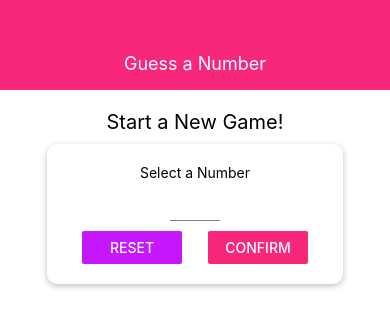
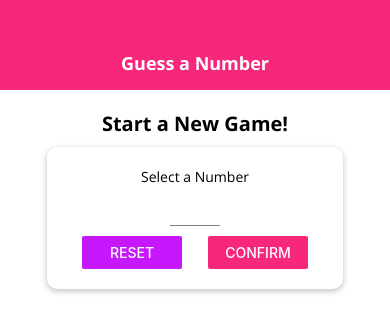
Before and after one commit to f0ll0wthewhiterabbit/guess-a-number, a React Native app: screen / in a window 390 px wide. Shown: the top 332 px of the page. Built offline with nearby package versions, Linux system fonts and the light colour scheme.

Commit message:
Switch to custom fonts

```diff
--- a/App.js
+++ b/App.js
@@ -1,14 +1,34 @@
 import React, { useState } from 'react'
 import { StyleSheet, View } from 'react-native'
+import * as Font from 'expo-font'
+import { AppLoading } from 'expo'
 
 import Header from './components/Header'
 import StartGameScreen from './screens/StartGameScreen'
 import GameScreen from './screens/GameScreen'
 import GameOverScreen from './screens/GameOverScreen'
 
+const fetchFonts = () => {
+  return Font.loadAsync({
+    'open-sans': require('./assets/fonts/OpenSans-Regular.ttf'),
+    'open-sans-bold': require('./assets/fonts/OpenSans-Bold.ttf'),
+  })
+}
+
 export default function App() {
   const [userNumber, setUserNumber] = useState()
   const [guessRounds, setGuessRounds] = useState(0)
+  const [dataLoaded, setDataLoaded] = useState(false)
+
+  if (!dataLoaded) {
+    return (
+      <AppLoading
+        startAsync={fetchFonts}
+        onFinish={() => setDataLoaded(true)}
+        onError={err => console.log(err)}
+      />
+    )
+  }
 
   const configureNewGameHandler = () => {
     setGuessRounds(0)
--- /dev/null
+++ b/components/BodyText.js
@@ -0,0 +1,14 @@
+import React from 'react'
+import { StyleSheet, Text, View } from 'react-native'
+
+const BodyText = ({ style, children }) => {
+  return <Text style={{ ...styles.body, ...style }}>{children}</Text>
+}
+
+const styles = StyleSheet.create({
+  body: {
+    fontFamily: 'open-sans',
+  },
+})
+
+export default BodyText
--- a/components/Header.js
+++ b/components/Header.js
@@ -1,12 +1,13 @@
 import React from 'react'
-import { StyleSheet, View, Text } from 'react-native'
+import { StyleSheet, View } from 'react-native'
 
 import Colors from '../constants/colors'
+import TitleText from './TitleText'
 
 const Header = ({ title }) => {
   return (
     <View style={styles.header}>
-      <Text style={styles.headerTitle}>{title}</Text>
+      <TitleText style={styles.headerTitle}>{title}</TitleText>
     </View>
   )
 }
@@ -22,7 +23,6 @@
   },
   headerTitle: {
     color: 'white',
-    fontSize: 18,
   },
 })
 
--- /dev/null
+++ b/components/TitleText.js
@@ -0,0 +1,15 @@
+import React from 'react'
+import { StyleSheet, Text, View } from 'react-native'
+
+const TitleText = ({ style, children }) => {
+  return <Text style={{ ...styles.title, ...style }}>{children}</Text>
+}
+
+const styles = StyleSheet.create({
+  title: {
+    fontFamily: 'open-sans-bold',
+    fontSize: 18,
+  },
+})
+
+export default TitleText
--- a/screens/GameOverScreen.js
+++ b/screens/GameOverScreen.js
@@ -1,12 +1,14 @@
 import React from 'react'
-import { StyleSheet, Text, View, Button } from 'react-native'
+import { StyleSheet, View, Button } from 'react-native'
+
+import BodyText from '../components/BodyText'
 
 const GameOverScreen = ({ roundsNumber, userNumber, onRestart }) => {
   return (
     <View style={styles.screen}>
-      <Text>The Game is Over!</Text>
-      <Text>Number of rounds: {roundsNumber}</Text>
-      <Text>Number was: {userNumber}</Text>
+      <BodyText>The Game is Over!</BodyText>
+      <BodyText>Number of rounds: {roundsNumber}</BodyText>
+      <BodyText>Number was: {userNumber}</BodyText>
       <Button title="NEW GAME" onPress={onRestart} />
     </View>
   )
--- a/screens/GameScreen.js
+++ b/screens/GameScreen.js
@@ -1,8 +1,9 @@
 import React, { useState, useRef, useEffect } from 'react'
-import { StyleSheet, Text, View, Button, Alert } from 'react-native'
+import { StyleSheet, View, Button, Alert } from 'react-native'
 
 import NumberContainer from '../components/NumberContainer'
 import Card from '../components/Card'
+import TitleText from '../components/TitleText'
 
 const generateRandomBetween = (min, max, exclude) => {
   min = Math.ceil(min)
@@ -53,7 +54,7 @@
 
   return (
     <View style={styles.screen}>
-      <Text>Opponent's Guess</Text>
+      <TitleText>Opponent's Guess</TitleText>
       <NumberContainer>{currentGuess}</NumberContainer>
       <Card style={styles.buttonContainer}>
         <Button title="LOWER" onPress={nextGuessHandler.bind(this, 'lower')} />
--- a/screens/StartGameScreen.js
+++ b/screens/StartGameScreen.js
@@ -1,18 +1,12 @@
 import React, { useState } from 'react'
-import {
-  StyleSheet,
-  Text,
-  View,
-  Button,
-  TouchableWithoutFeedback,
-  Keyboard,
-  Alert,
-} from 'react-native'
+import { StyleSheet, View, Button, TouchableWithoutFeedback, Keyboard, Alert } from 'react-native'
 
 import Card from '../components/Card'
 import Colors from '../constants/colors'
 import Input from '../components/Input'
 import NumberContainer from '../components/NumberContainer'
+import BodyText from '../components/BodyText'
+import TitleText from '../components/TitleText'
 
 const StartGameScreen = ({ onStartGame }) => {
   const [enteredValue, setEnteredValue] = useState('')
@@ -58,7 +52,7 @@
   if (confirmed) {
     confirmedOutput = (
       <Card style={styles.summaryContainer}>
-        <Text>You selected</Text>
+        <BodyText>You selected</BodyText>
         <NumberContainer>{selectedNumber}</NumberContainer>
         <Button title="START GAME" onPress={startGameHandler} />
       </Card>
@@ -68,9 +62,9 @@
   return (
     <TouchableWithoutFeedback onPress={touchablePressHandler}>
       <View style={styles.screen}>
-        <Text style={styles.title}>Start a New Game!</Text>
+        <TitleText style={styles.title}>Start a New Game!</TitleText>
         <Card style={styles.inputContainer}>
-          <Text>Select a Number</Text>
+          <BodyText>Select a Number</BodyText>
           <Input
             style={styles.input}
             blurOnSubmit
```
Also changed, not shown: assets/fonts/OpenSans-Bold.ttf (added), assets/fonts/OpenSans-Regular.ttf (added).
